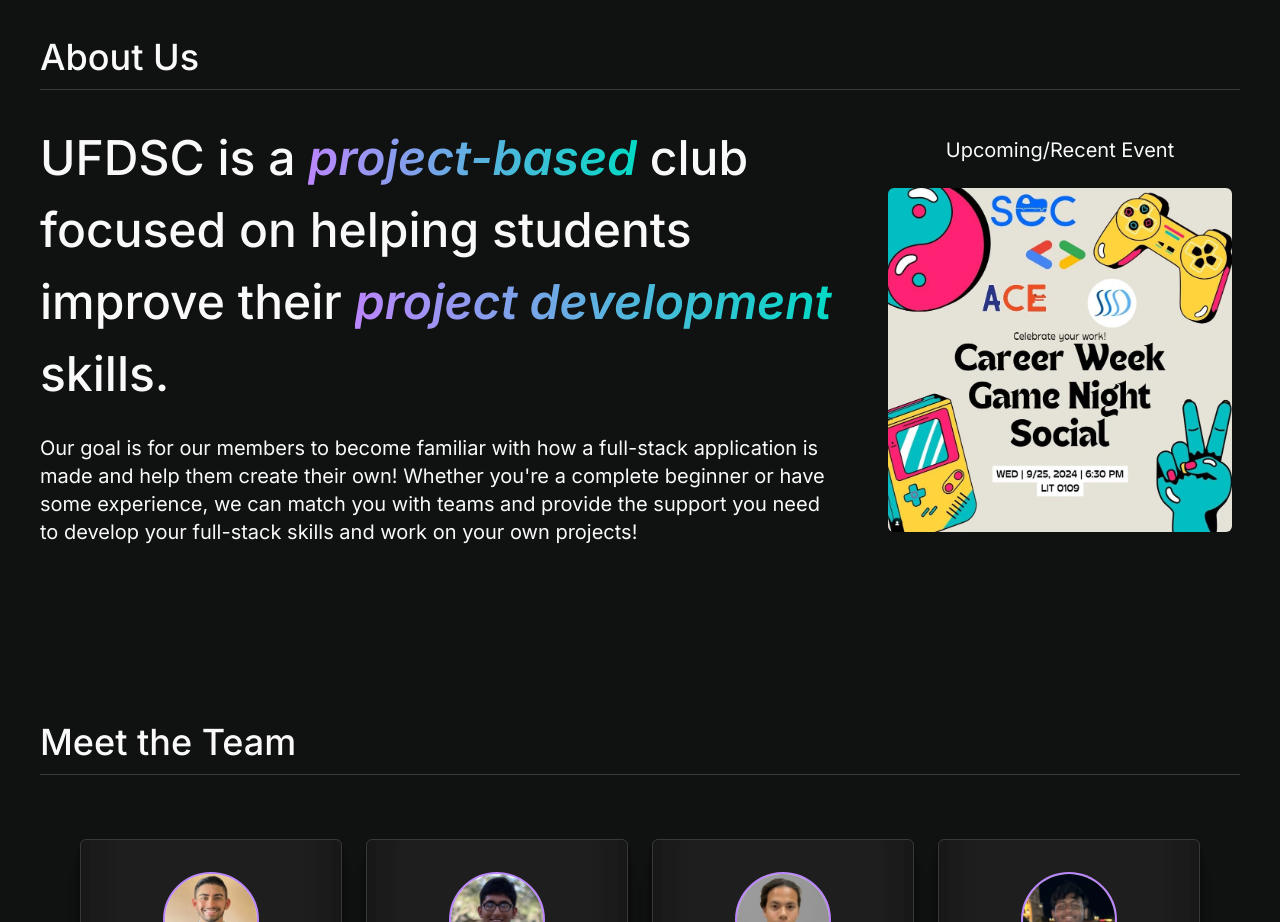
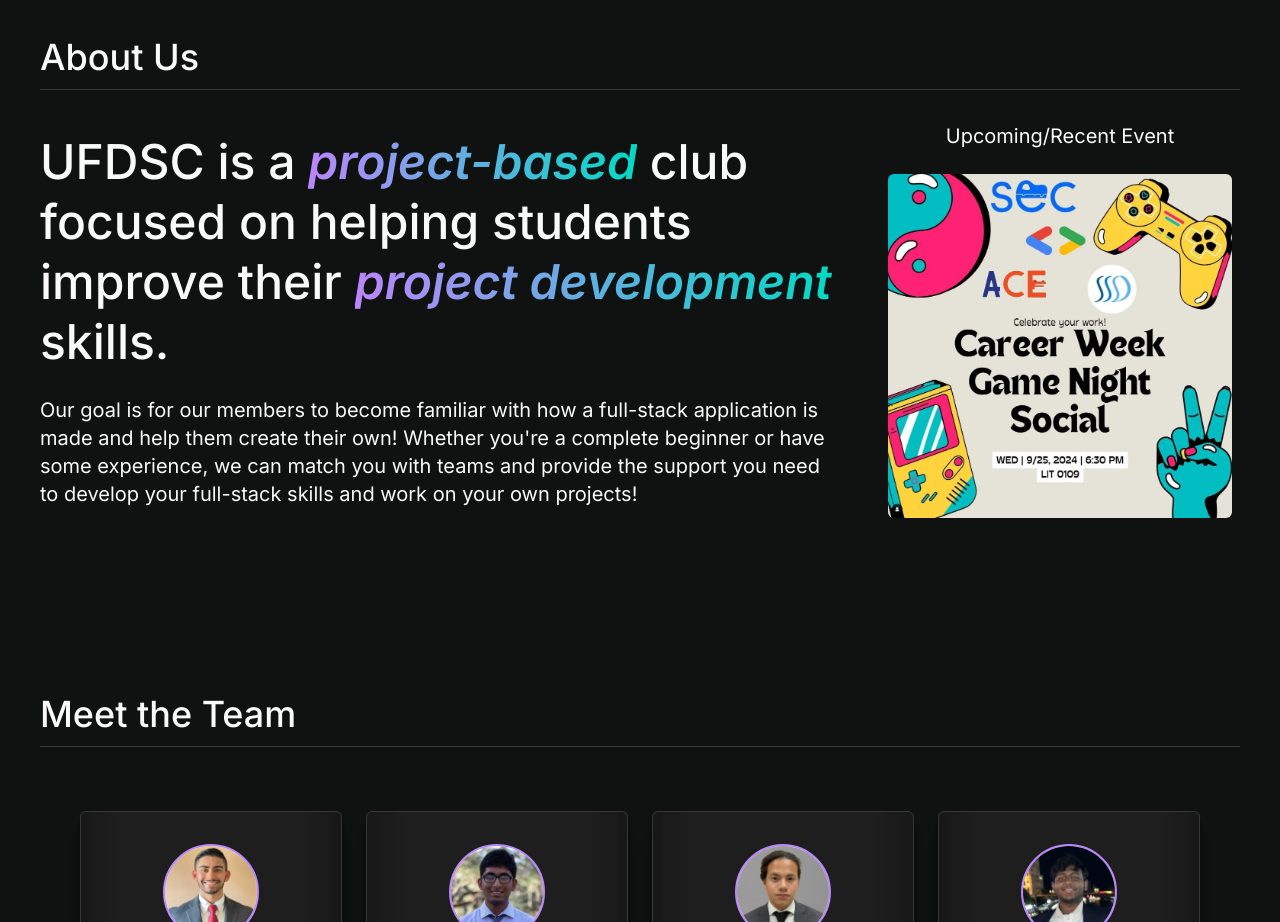
Before and after one commit to colemmorgan/ufdsc, a React (Vite) app: page / in a window 1280 px wide. Shown: the part 1780-2702 px from the top of the page. Built offline with nearby package versions, Linux system fonts and the light colour scheme; no server answers.

Commit message:
Modified about section line height

```diff
--- a/src/components/About.tsx
+++ b/src/components/About.tsx
@@ -40,7 +40,7 @@ const About: React.FC<AboutProps> = () => {
         </div>
         <div className="flex flex-col xl:flex-row  items-center pt-8">
           <div className="max-w-[800px] w-full ">
-            <h3 className="text-[22px] sm:text-3xl md:text-4xl lg:text-5xl leading-normal lg:leading-normal font-medium text-center xl:text-left">
+            <h3 className="text-[22px] sm:text-3xl md:text-4xl lg:text-5xl leading-normal lg:leading-tight font-medium text-center xl:text-left">
               UFDSC is a{" "}
               <span className="text-gradient font-semibold italic">
                 project-based
```
